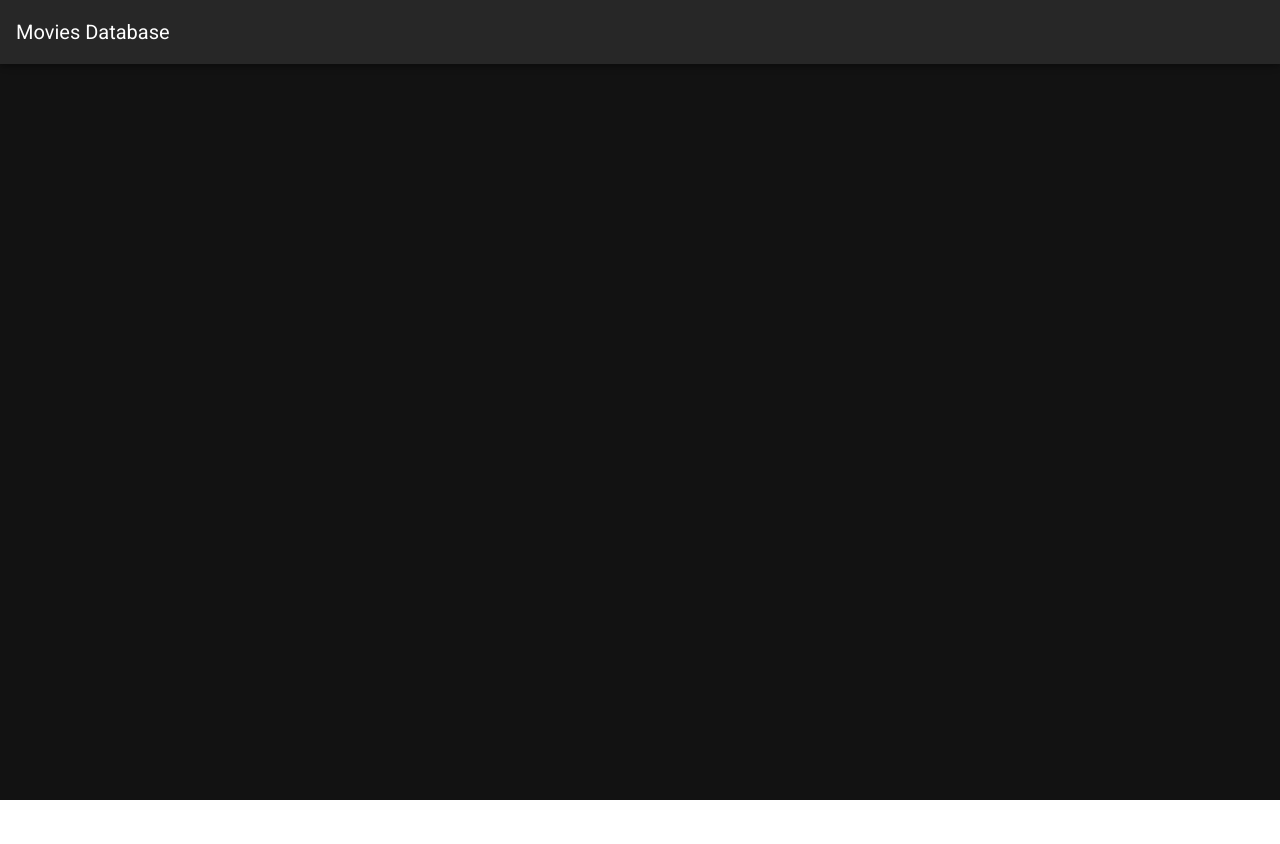
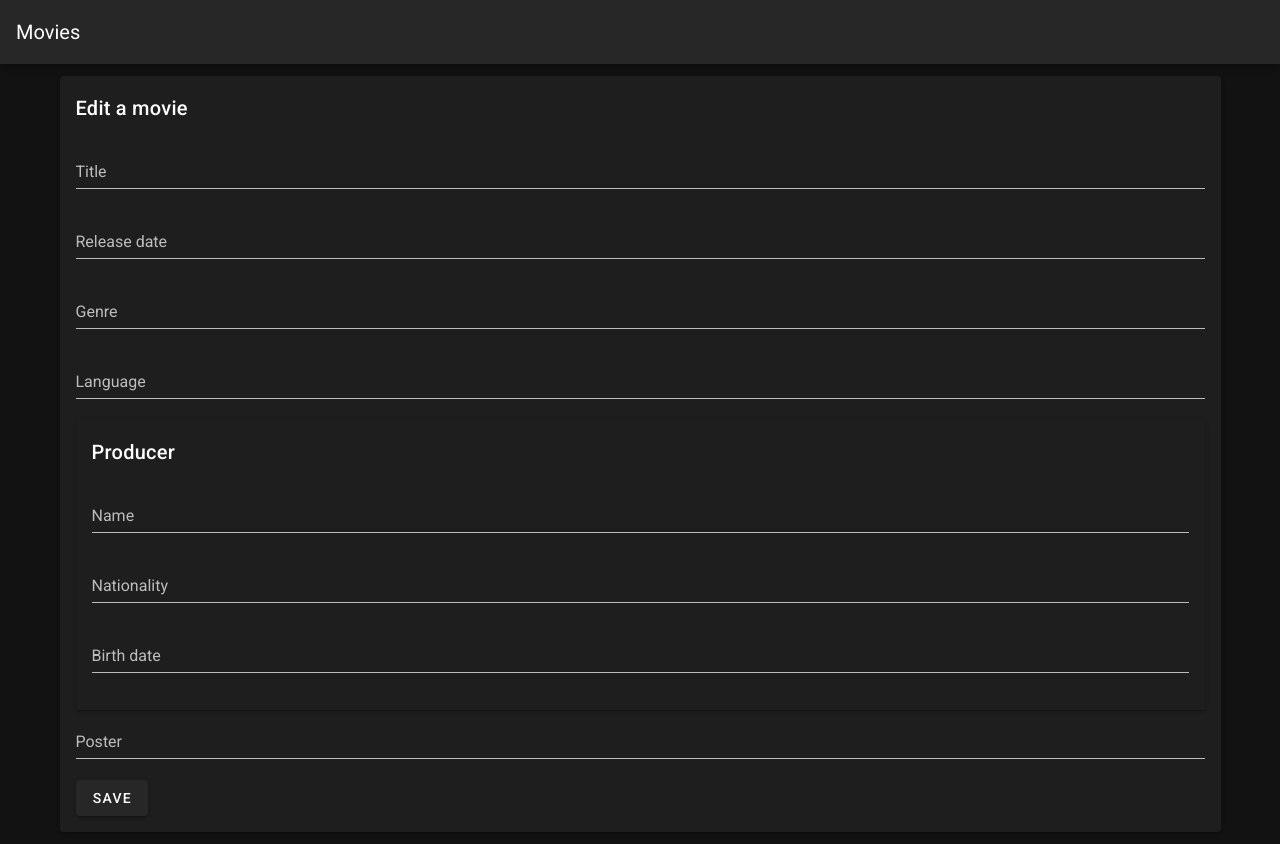
Before and after one commit to Rukkaitto/projet-vuejs-dawin-frontend, a Vue app: page /#/movie/1/edit in a window 1280 px wide. Before the commit the page ends 800 px from the top, so only its background shows below. Built offline with nearby package versions, Linux system fonts and the light colour scheme; no server answers.

Commit message:
Added update feature

```diff
--- a/src/App.vue
+++ b/src/App.vue
@@ -5,14 +5,14 @@
         fixed
     >
       <v-toolbar-title>
-          Movies Database
+          Movies
       </v-toolbar-title>
       <v-spacer></v-spacer>
       <v-text-field
           v-if="$route.path == '/'"
           v-model="searchInput"
           append-icon="mdi-magnify"
-          label="Search"
+          label="Search for movies, producers, release dates..."
           single-line
           hide-details
       ></v-text-field>
--- /dev/null
+++ b/src/components/MovieForm.vue
@@ -0,0 +1,74 @@
+<template>
+  <v-container>
+    <v-card>
+      <v-card-title>
+        {{cardTitle}}
+      </v-card-title>
+      <v-card-text>
+        <v-form>
+          <v-text-field v-model="form.title" label="Title"></v-text-field>
+          <v-text-field v-model="form.year" label="Release date" type="number"></v-text-field>
+          <v-text-field v-model="form.genre" label="Genre"></v-text-field>
+          <v-text-field v-model="form.language" label="Language"></v-text-field>
+          <v-card>
+            <v-card-title>
+              Producer
+            </v-card-title>
+            <v-card-text>
+              <v-text-field v-model="form.producer.name" label="Name"></v-text-field>
+              <v-text-field v-model="form.producer.nationality" label="Nationality"></v-text-field>
+              <v-text-field v-model="form.producer.birthDate" label="Birth date" type="number"></v-text-field>
+            </v-card-text>
+          </v-card>
+          <v-text-field v-model="form.posterUrl" label="Poster"></v-text-field>
+          <v-btn @click="saveForm">{{submitValue}}</v-btn>
+        </v-form>
+      </v-card-text>
+    </v-card>
+  </v-container>
+</template>
+
+<script>
+export default {
+  name: "MovieForm",
+  props: ['cardTitle', 'submitValue', 'edit'],
+  data() {
+    return {
+      form: {
+        title: '',
+        year: '',
+        language: '',
+        producer: {
+          name: '',
+          nationality: '',
+          birthDate: '',
+        },
+        genre: '',
+        posterUrl: '',
+      },
+    };
+  },
+  created() {
+    if(this.edit) {
+      this.fetchFields();
+    }
+  },
+  methods: {
+    saveForm() {
+      this.$emit('save-form', this.form);
+    },
+    fetchFields() {
+      this.$http
+          .get(window.sharedData.apiUrl + this.$route.params.id)
+          .then(result => {
+            this.form = result.data;
+          })
+          .catch(error => console.log(error));
+    },
+  },
+}
+</script>
+
+<style scoped>
+
+</style>
--- a/src/pages/CreateMovie.vue
+++ b/src/pages/CreateMovie.vue
@@ -1,25 +1,12 @@
 <template>
-  <v-container>
-    <v-form>
-      <v-text-field v-model="form.title" label="Title"></v-text-field>
-      <v-text-field v-model="form.year" label="Release date" type="number"></v-text-field>
-      <v-text-field v-model="form.genre" label="Genre"></v-text-field>
-      <v-text-field v-model="form.language" label="Language"></v-text-field>
-      Producer
-      <v-container>
-        <v-text-field v-model="form.producer.name" label="Name"></v-text-field>
-        <v-text-field v-model="form.producer.nationality" label="Nationality"></v-text-field>
-        <v-text-field v-model="form.producer.birthDate" label="Birth date" type="number"></v-text-field>
-      </v-container>
-      <v-text-field v-model="form.posterUrl" label="Poster"></v-text-field>
-      <v-btn @click="createMovie">Save</v-btn>
-    </v-form>
-  </v-container>
+  <MovieForm @save-form="createMovie($event)" submit-value="Create" card-title="Create a new movie"></MovieForm>
 </template>
 
 <script>
+import MovieForm from "@/components/MovieForm";
 export default {
   name: "CreateMovie",
+  components: {MovieForm},
   data() {
     return {
       form: {
@@ -38,9 +25,8 @@ export default {
     };
   },
   methods: {
-    createMovie() {
-      console.log(this.form);
-      this.$http.post(window.sharedData.apiUrl, this.form)
+    createMovie(form) {
+      this.$http.post(window.sharedData.apiUrl, form)
           .then(result => {
             if(result.status === 200) {
               this.$router.push({path: '/'});
--- a/src/pages/EditMovie.vue
+++ b/src/pages/EditMovie.vue
@@ -1,12 +1,22 @@
 <template>
-  <v-container>
-
-  </v-container>
+  <MovieForm edit="true" @save-form="updateMovie($event)" submit-value="Save" card-title="Edit a movie"></MovieForm>
 </template>
 
 <script>
+import MovieForm from "@/components/MovieForm";
 export default {
-name: "EditMovie"
+  name: "EditMovie",
+  components: {MovieForm},
+  methods: {
+    updateMovie(form) {
+      this.$http.put(window.sharedData.apiUrl + this.$route.params.id, form)
+          .then(result => {
+            if(result.status === 200) {
+              this.$router.push({path: '/movie/' + this.$route.params.id});
+            }
+          });
+    },
+  },
 }
 </script>
 
--- a/src/pages/Home.vue
+++ b/src/pages/Home.vue
@@ -1,12 +1,12 @@
 <template>
   <v-container fluid>
-
     <v-row>
       <v-col v-for="movie in searchResults" :key="movie._id" cols="12" sm="3">
         <MovieCard @fetch-data="fetchData" :id="movie._id" :title="movie.title" :poster-url="movie.posterUrl" :genre="movie.genre" :rating="movie.rating"></MovieCard>
       </v-col>
     </v-row>
     <v-btn
+        @click="gotoCreate"
         bottom
         right
         fixed
@@ -14,7 +14,7 @@
         large
         color="accent"
     >
-      <v-icon @click="gotoCreate">
+      <v-icon>
         mdi-plus
       </v-icon>
     </v-btn>
@@ -45,7 +45,7 @@
             .get(window.sharedData.apiUrl + 'all')
             .then(result => {
               this.movies = result.data;
-            })
+            });
       },
     },
     computed: {
--- a/src/pages/MovieDetails.vue
+++ b/src/pages/MovieDetails.vue
@@ -63,8 +63,7 @@ export default {
           .get(window.sharedData.apiUrl + this.$route.params.id)
           .then(result => {
             this.details = result.data;
-          })
-
+          });
     },
     goToEdit() {
       this.$router.push({path: `/movie/${this.$route.params.id}/edit`});
```
